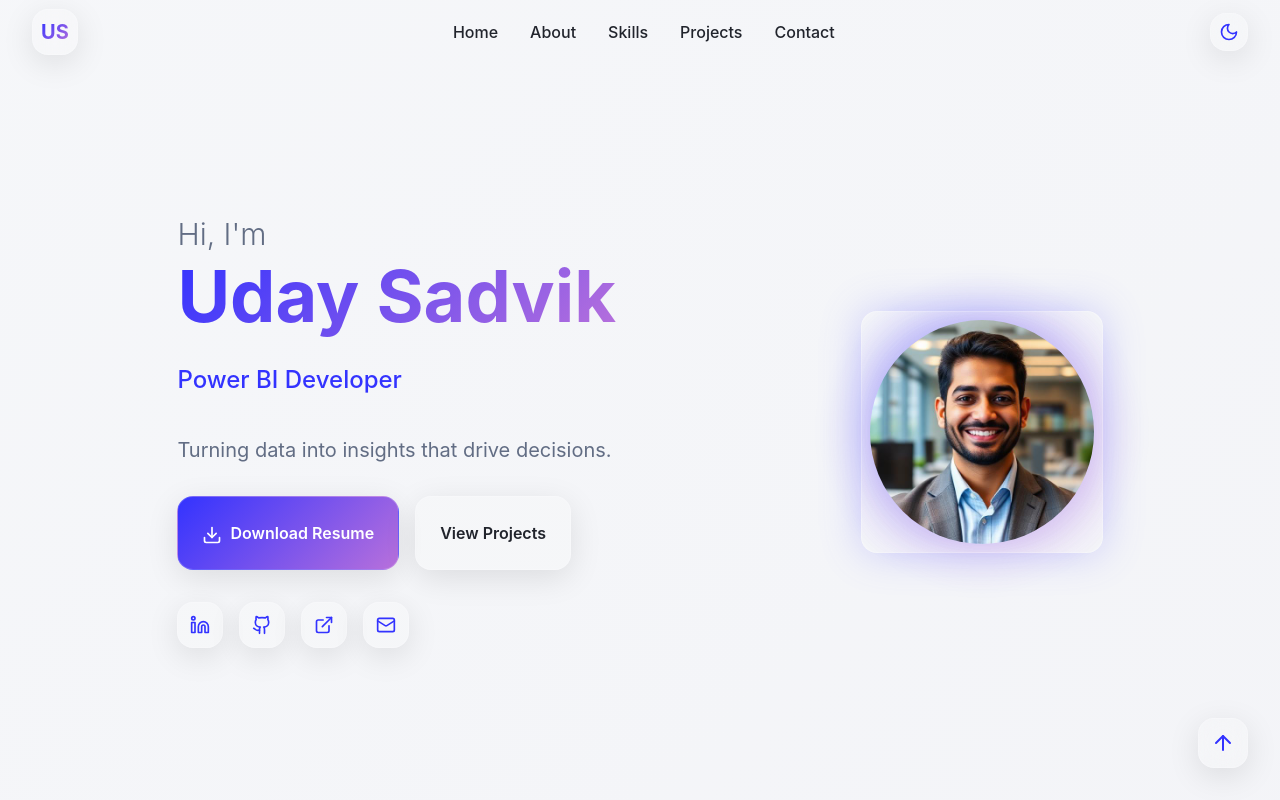
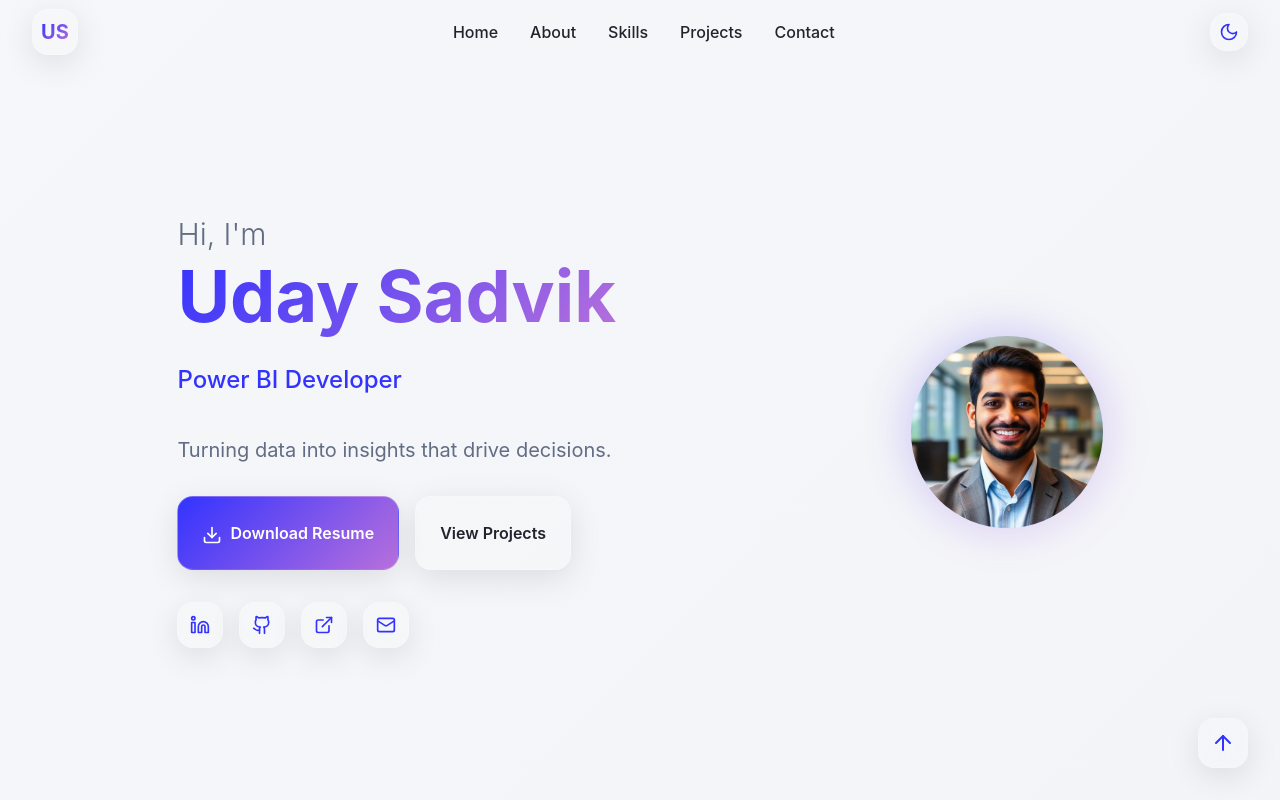
Before and after one commit to Kudaysadvik/udayworks, a React (Vite) app: page / in a window 1280 px wide. Shown: the top 800 px of the page. Built offline with nearby package versions, Linux system fonts and the light colour scheme.

Commit message:
Refactor: Adjust profile picture size
Reduce the size of the profile picture and remove its outer square shape.

```diff
--- a/src/components/Hero.tsx
+++ b/src/components/Hero.tsx
@@ -81,13 +81,11 @@ const Hero: React.FC = () => {
           <div className="flex justify-center lg:justify-end animate-slideUp">
             <div className="relative">
               <div className="absolute inset-0 bg-gradient-primary rounded-full blur-xl opacity-30 animate-float"></div>
-              <div className="relative glass-card !p-2 rounded-full glow-primary">
-                <img
-                  src={profileImage}
-                  alt="Kothapalli Uday Sadvik"
-                  className="w-48 h-48 md:w-56 md:h-56 object-cover rounded-full"
-                />
-              </div>
+              <img
+                src={profileImage}
+                alt="Kothapalli Uday Sadvik"
+                className="relative w-40 h-40 md:w-48 md:h-48 object-cover rounded-full"
+              />
             </div>
           </div>
         </div>
```
